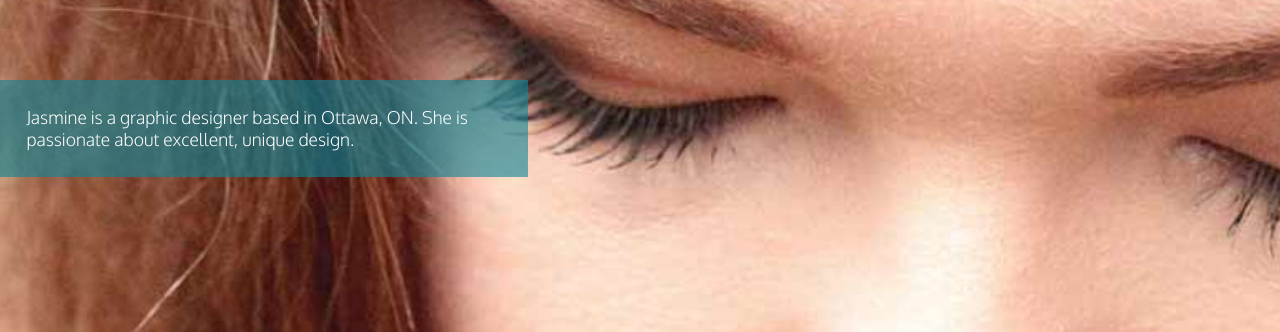
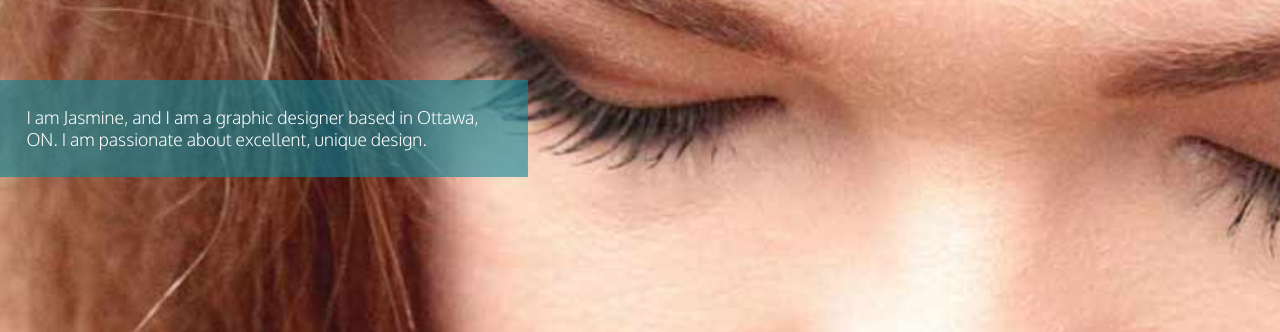
Before and after one commit to jazdown/portfolio, a Jekyll site: the page built from index.html, in a window 1280 px wide. Shown: the part 184-516 px from the top of the page. Built offline with Jekyll 4.4.1, drawn with Linux system fonts in a browser that asks for light colours.

```diff
--- a/index.html
+++ b/index.html
@@ -6,6 +6,6 @@ layout: default
 
   <div class="banner push grid">
     <div class="banner-items unit unit-xs-1" id="main">
-      <p>Jasmine is a graphic designer based in Ottawa, ON. She is passionate about excellent, unique design.</p>
+      <p>I am Jasmine, and I am a graphic designer based in Ottawa, ON. I am passionate about excellent, unique design.</p>
     </div>
   </div>
--- a/whoami.html
+++ b/whoami.html
@@ -4,16 +4,13 @@ layout: default
   <title>Who Am I? - Jaz Down</title>
   <meta name="description" content="Getting to know Jasmine Down.">
 
-  <!--<div class="portrait">
-    <img src="images/portrait-2.jpg" alt="portrait of jaz" class="portrait-img">
-  </div>-->
 
   <div class="whoami-info grid">
     <div class="unit unit-xs-1 unit-m-1-4 unit-l-1-3">
       <img src="images/portrait.jpg" alt="portrait of jasmine" class="portrait-who">
     </div>
     <div class="whoami-type unit unit-xs-1 unit-m-2-3 unit-l-1-2">
-      <h2>So... who is she?</h2>
+      <h2>So... who am I?</h2>
       <p>Since graduating from colouring books and crayons, I have always been passionate about excellent design. Through the past few years, I have had the amazing opportunity to experiment with different mediums and angles of design. A few that have really sparked my imagination include branding, packaging, and motion design. Stress drives me to work through tough situations well, and has shaped me into a hard working individual with great problem solving skills. </p>
       <p>Born and raised in the Ottawa valley, my favourite things to do are fishing, camping, and having a beer just hangin' out. I love my two cats, even though they can be assholes. Being creative is something I do every day and love to learn new things.</p>
       <p>Would you like to chat? Get in touch! <span class="email">heyjaz@jazdown.ca</span></p>
```
Also changed, not shown: _layouts/default.html (+0 -9 lines), portfolio.html (+16 -16 lines).
